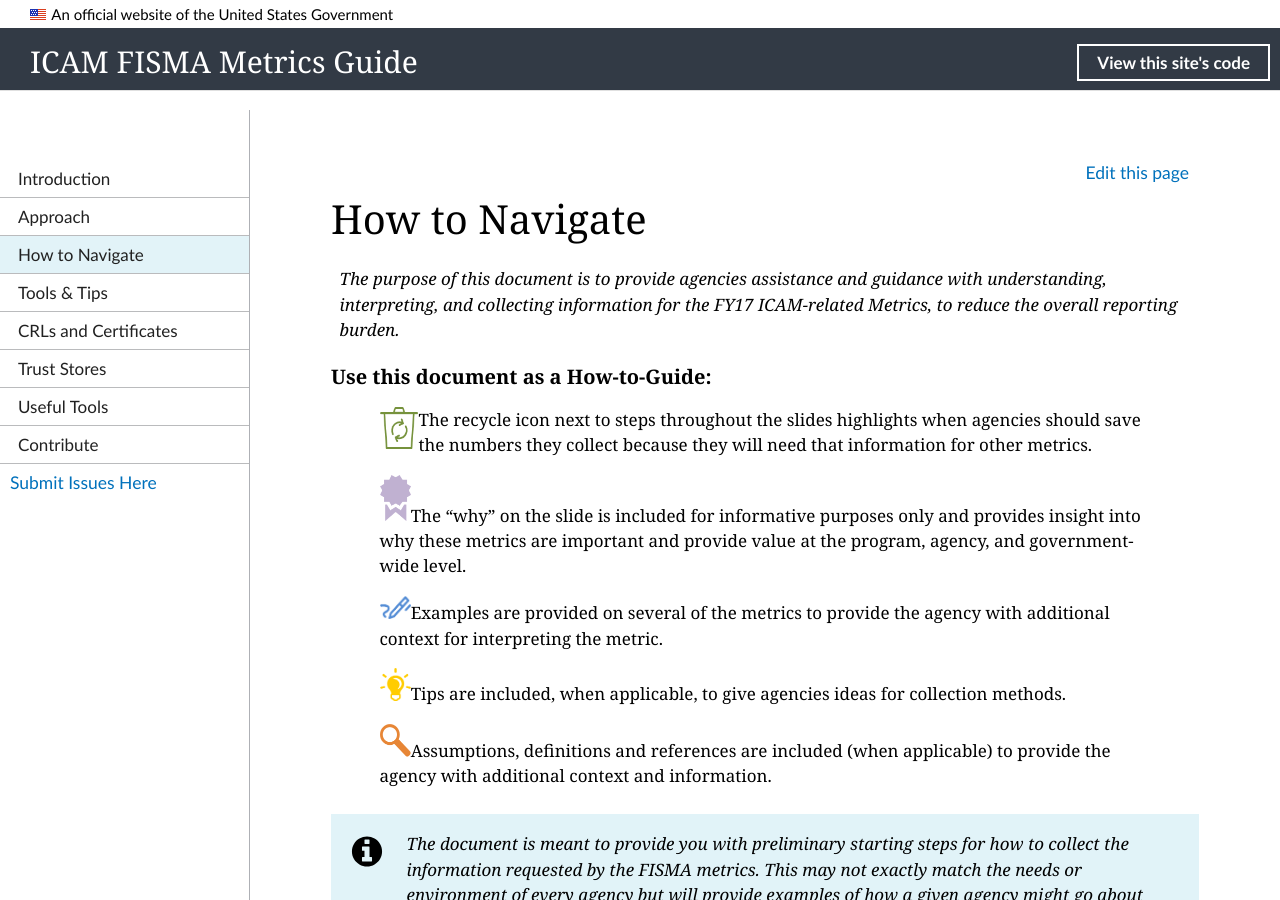
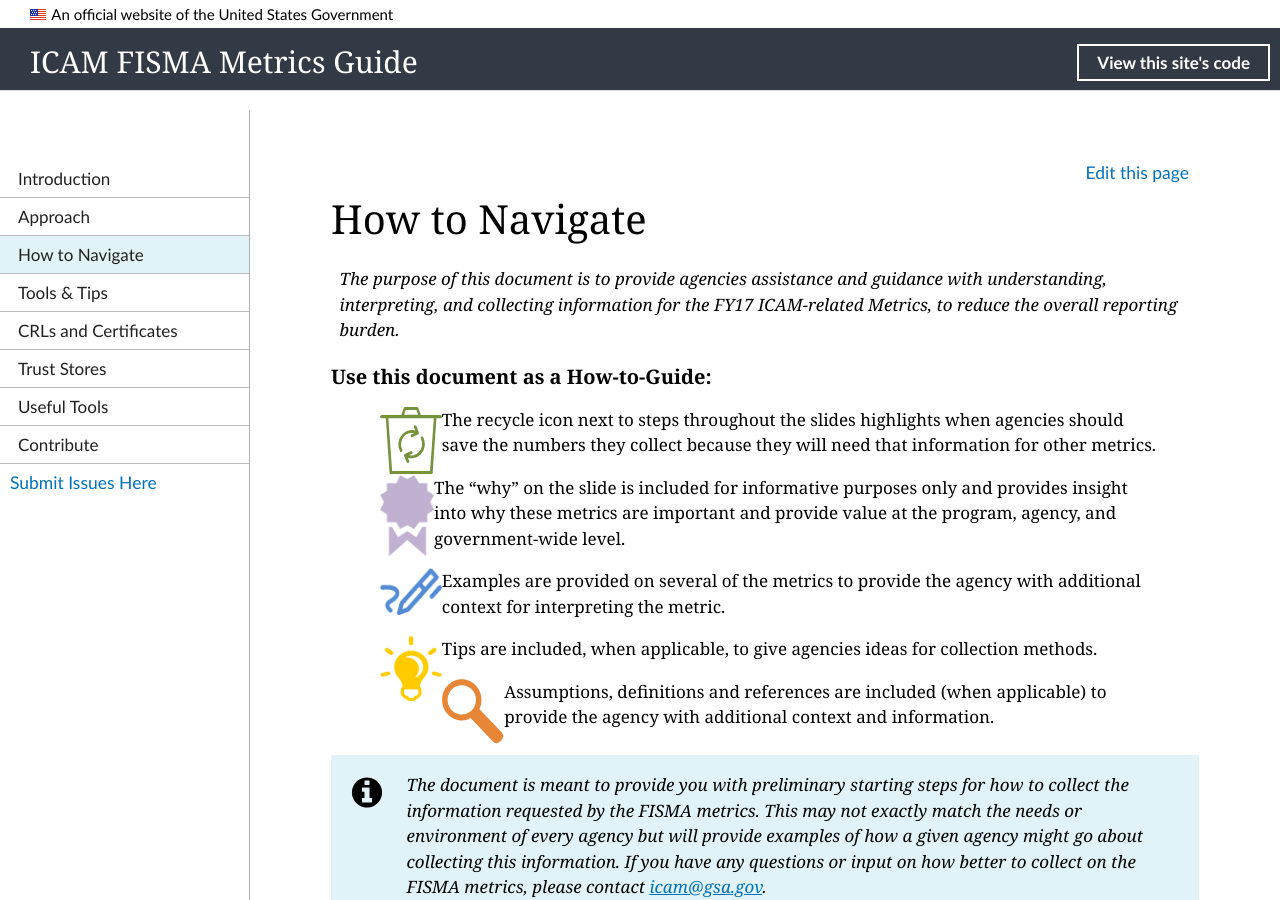
Before and after one commit to GSA/icam-fisma, a Jekyll site: the page built from pages/navigation.md, in a window 1280 px wide and 900 px high. Built offline with Jekyll 4.4.1, drawn with Linux system fonts in a browser that asks for light colours; nearby versions of some CDN libraries.

Commit message:
Update navigation.md

```diff
--- a/pages/navigation.md
+++ b/pages/navigation.md
@@ -6,15 +6,15 @@ permalink: /navigation
 *The purpose of this document is to provide agencies assistance and guidance with understanding, interpreting, and collecting information for the FY17 ICAM-related Metrics, to reduce the overall reporting burden.*
 ### Use this document as a How-to-Guide:
 
->![Recycle logo](img/recycle.png){:style="width:5%;float:left;"}The recycle icon next to steps throughout the slides highlights when agencies should save the numbers they collect because they will need that information for other metrics.
+>![Recycle logo](img/recycle.png){:style="width:8%;float:left;"}The recycle icon next to steps throughout the slides highlights when agencies should save the numbers they collect because they will need that information for other metrics.
 
->![Ribbon logo](img/ribbon.png){:style="width:4%;"}The “why” on the slide is included for informative purposes only and provides insight into why these metrics are important and provide value at the program, agency, and government-wide level.
+>![Ribbon logo](img/ribbon.png){:style="width:7%;float:left;"}The “why” on the slide is included for informative purposes only and provides insight into why these metrics are important and provide value at the program, agency, and government-wide level.
 
->![Pencil logo](img/pencil.png){:style="width:4%;"}Examples are provided on several of the metrics to provide the agency with additional context for interpreting the metric.
+>![Pencil logo](img/pencil.png){:style="width:8%;float:left;"}Examples are provided on several of the metrics to provide the agency with additional context for interpreting the metric.
 
->![Aha logo](img/aha.png){:style="width:4%;"}Tips are included, when applicable, to give agencies ideas for collection methods.
+>![Aha logo](img/aha.png){:style="width:8%;float:left;"}Tips are included, when applicable, to give agencies ideas for collection methods.
 
->![Focus logo](img/focus.png){:style="width:4%;"}Assumptions, definitions and references are included (when applicable) to provide the agency with additional context and information.
+>![Focus logo](img/focus.png){:style="width:8%;float:left;"}Assumptions, definitions and references are included (when applicable) to provide the agency with additional context and information.
 
 <div class="usa-alert usa-alert-info">
   <div class="usa-alert-body">
```
